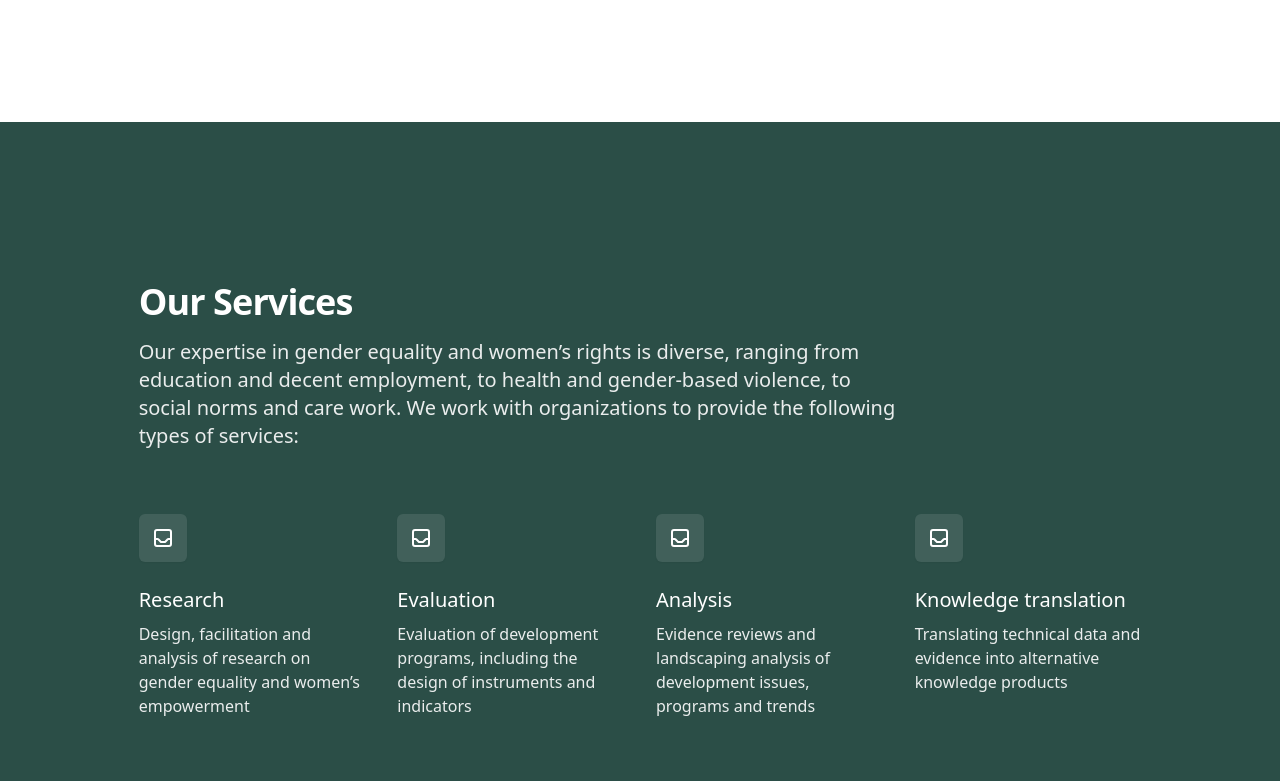
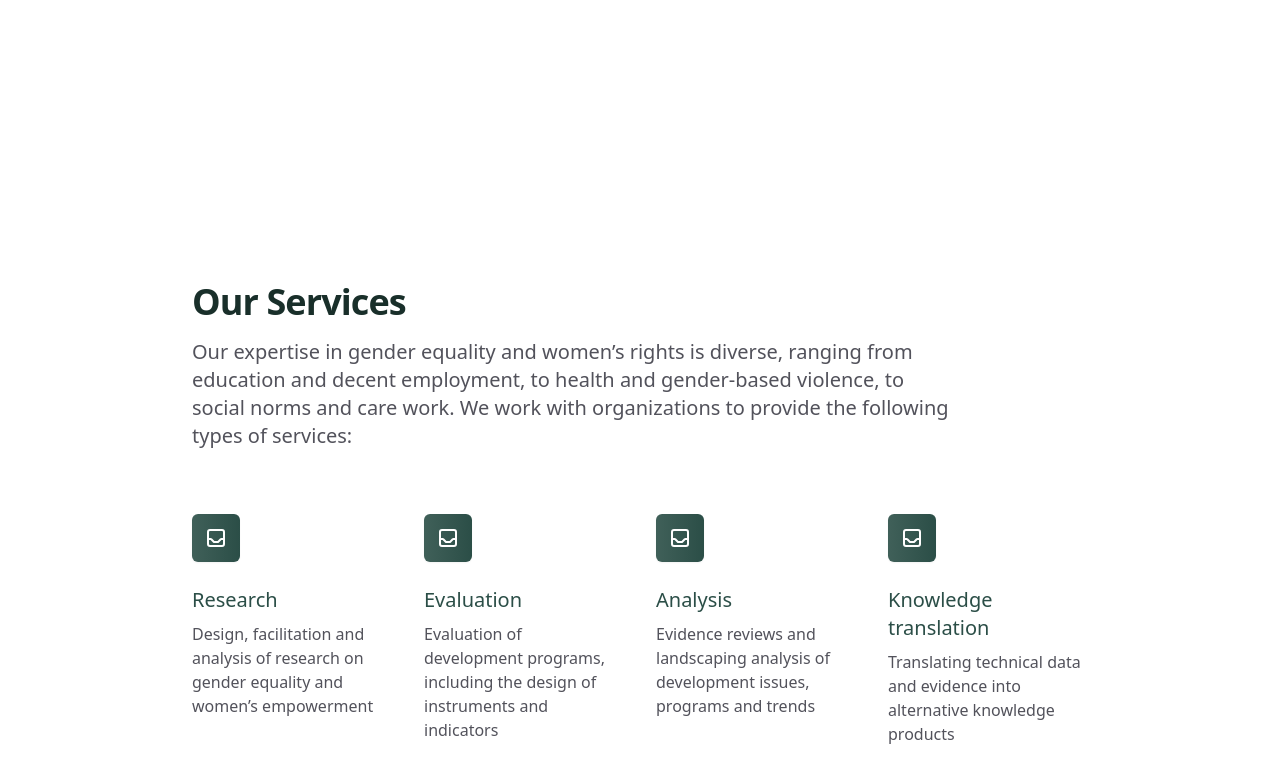
Before and after one commit to FemDev-Consulting/femdevconsulting.ca, a Vue app: page / in a window 1280 px wide. Shown: the part 2260-3041 px from the top of the page. Built offline with nearby package versions, Linux system fonts and the light colour scheme.

Commit message:
Update styles

```diff
--- a/src/components/HomeServices.vue
+++ b/src/components/HomeServices.vue
@@ -1,11 +1,12 @@
 <template>
   <div>
-    <div class="bg-brand-green-700">
-      <div class="md:container py-40 lg:w-5/6 ">
-        <h2 class="text-4xl font-extrabold text-white tracking-tight">
+    <div class="bg-white">
+      <div class="container py-40 w-full lg:w-3/4">
+
+        <h2 class="text-4xl font-extrabold text-brand-green-900 tracking-tight">
           Our Services
         </h2>
-         <p class="mt-4 max-w-3xl text-xl text-brand-green-200">
+        <p class="mt-4 max-w-3xl text-xl text-gray-600">
           Our expertise in gender equality and women’s rights is diverse, ranging from education and decent employment, to health and gender-based violence, to social norms and care work. We work with organizations to provide the following types of services:
         </p>
         <div class="mt-12 grid grid-cols-1 gap-x-6 gap-y-12 sm:grid-cols-2 lg:mt-16 lg:grid-cols-4 lg:gap-x-8 lg:gap-y-16">
@@ -13,16 +14,16 @@
           <div
             v-for="service in services"
             :key="service.title" >
-            <div class="flex items-center justify-center h-12 w-12 rounded-md bg-white bg-opacity-10 shadow-sm">
+            <div class="flex items-center justify-center h-12 w-12 rounded-md bg-gradient-to-r from-brand-green-600 to-brand-green-700 shadow-sm">
               <!-- Heroicon name: outline/inbox -->
               <div v-html="service.svg">
               </div>
             </div>
             <div class="mt-6">
-              <h3 class="text-xl font-medium text-white">
+              <h3 class="text-xl font-medium text-brand-green-700">
                 {{ service.title }}
               </h3>
-              <p class="mt-2 text-base text-brand-green-200">
+              <p class="mt-2 text-base text-gray-600">
                 {{ service.description }}
               </p>
             </div>
```
